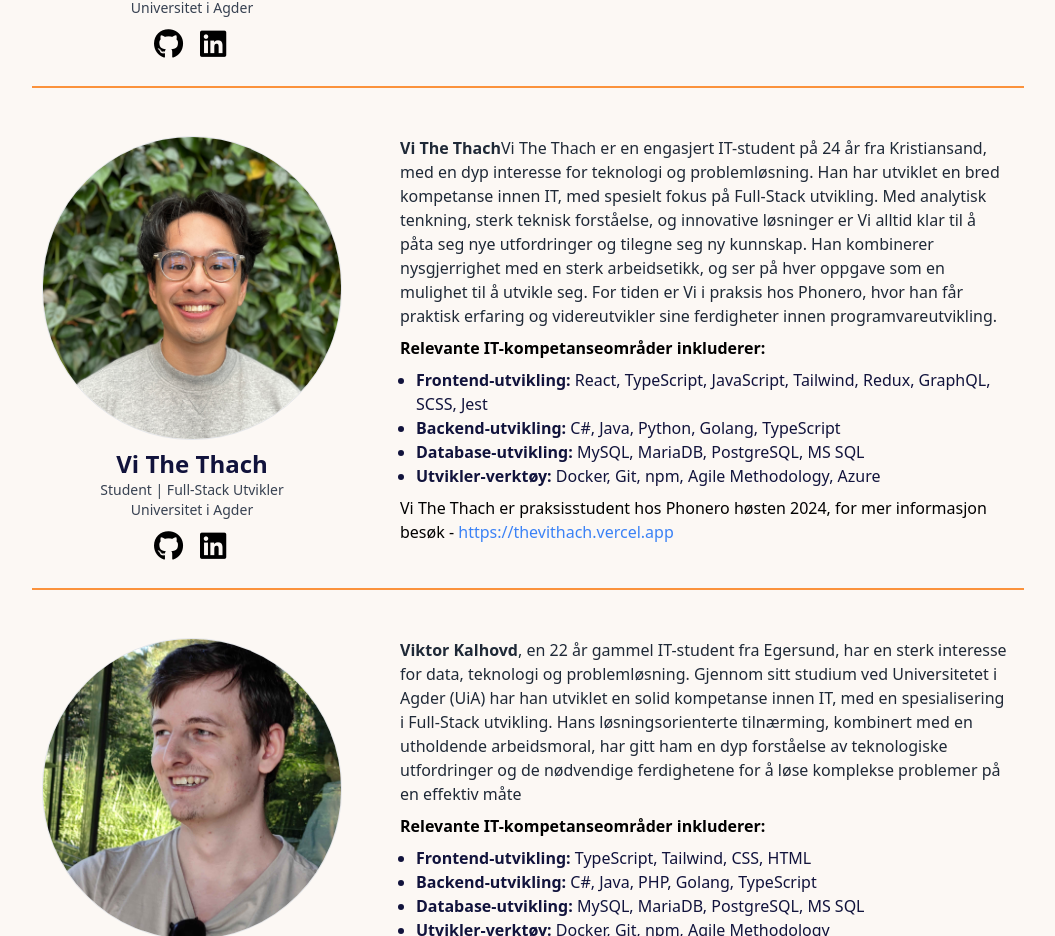
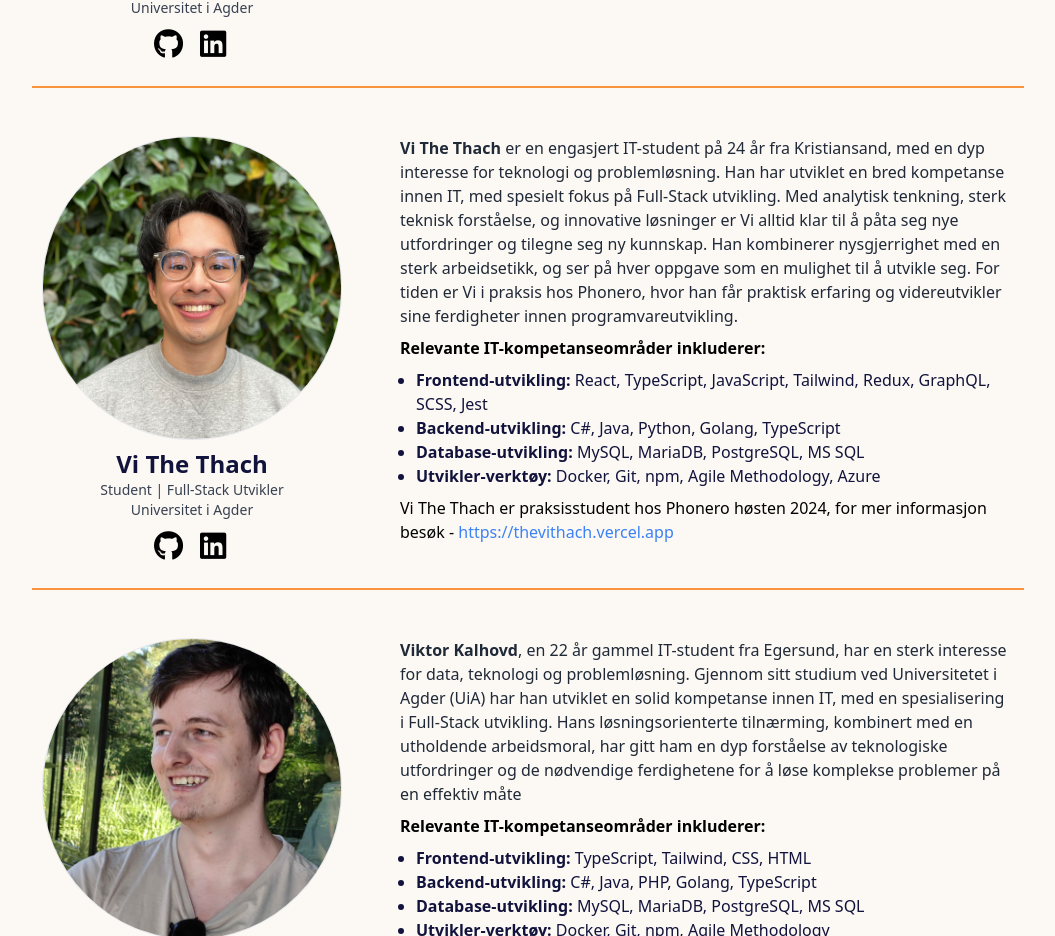
Before and after one commit to thevithach/Gruppe-1-IS-310, a React (Vite) app: page / in a window 1280 px wide. Shown: the part 2972-3908 px from the top of the page, without its empty margins (112-1167 px from the left). Built offline with nearby package versions, Linux system fonts and the light colour scheme; a web font is replaced by a local one.

Commit message:
refactor: Update About component to remove duplicate name in profile description

```diff
--- a/src/components/About/About.tsx
+++ b/src/components/About/About.tsx
@@ -104,13 +104,13 @@ const About = () => {
       />
       <ProfileCard
         name="Vi The Thach"
-        nameBold="Vi The Thach"
+        nameBold="Vi The Thach "
         title="Student | Full-Stack Utvikler"
         university="Universitet i Agder"
         githubUrl="https://github.com/thevithach"
         linkedinUrl="https://www.linkedin.com/in/vithethach/"
         imageUrl={TheviBilde}
-        description="Vi The Thach er en engasjert IT-student på 24 år fra Kristiansand, med en dyp interesse for teknologi og problemløsning. Han har utviklet en bred kompetanse innen IT, med spesielt fokus på Full-Stack utvikling. Med analytisk tenkning, sterk teknisk forståelse, og innovative løsninger er Vi alltid klar til å påta seg nye utfordringer og tilegne seg ny kunnskap. Han kombinerer nysgjerrighet med en sterk arbeidsetikk, og ser på hver oppgave som en mulighet til å utvikle seg. For tiden er Vi i praksis hos Phonero, hvor han får praktisk erfaring og videreutvikler sine ferdigheter innen programvareutvikling."
+        description="er en engasjert IT-student på 24 år fra Kristiansand, med en dyp interesse for teknologi og problemløsning. Han har utviklet en bred kompetanse innen IT, med spesielt fokus på Full-Stack utvikling. Med analytisk tenkning, sterk teknisk forståelse, og innovative løsninger er Vi alltid klar til å påta seg nye utfordringer og tilegne seg ny kunnskap. Han kombinerer nysgjerrighet med en sterk arbeidsetikk, og ser på hver oppgave som en mulighet til å utvikle seg. For tiden er Vi i praksis hos Phonero, hvor han får praktisk erfaring og videreutvikler sine ferdigheter innen programvareutvikling."
         skills={{
           frontend: [
             "React",
```
